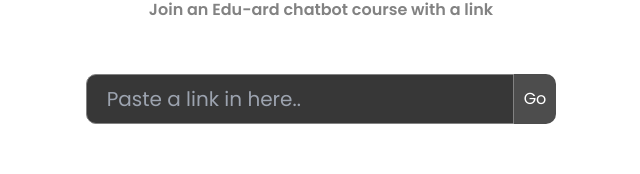
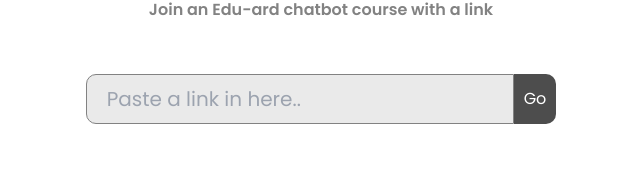
Before and after one commit to RodrigoJC20/Edu-ard, a Next.js app: page / in a window 1280 px wide. In both pictures the pointer is over the input "Paste a link in here..". Shown: the part 496-670 px from the top of the page, without its empty margins (319-959 px from the left). Built offline with nearby package versions, Linux system fonts and the light colour scheme.

Commit message:
fix(landingPage): fix hover input color

```diff
--- a/app/page.module.css
+++ b/app/page.module.css
@@ -49,8 +49,8 @@
 }
 
 .info input:hover {
-    background-color: #373737;
-    color: #e8e8e8;
+    background-color: #eaeaea;
+    color: #b4b4b4;
 }
 
 .info button {
```
